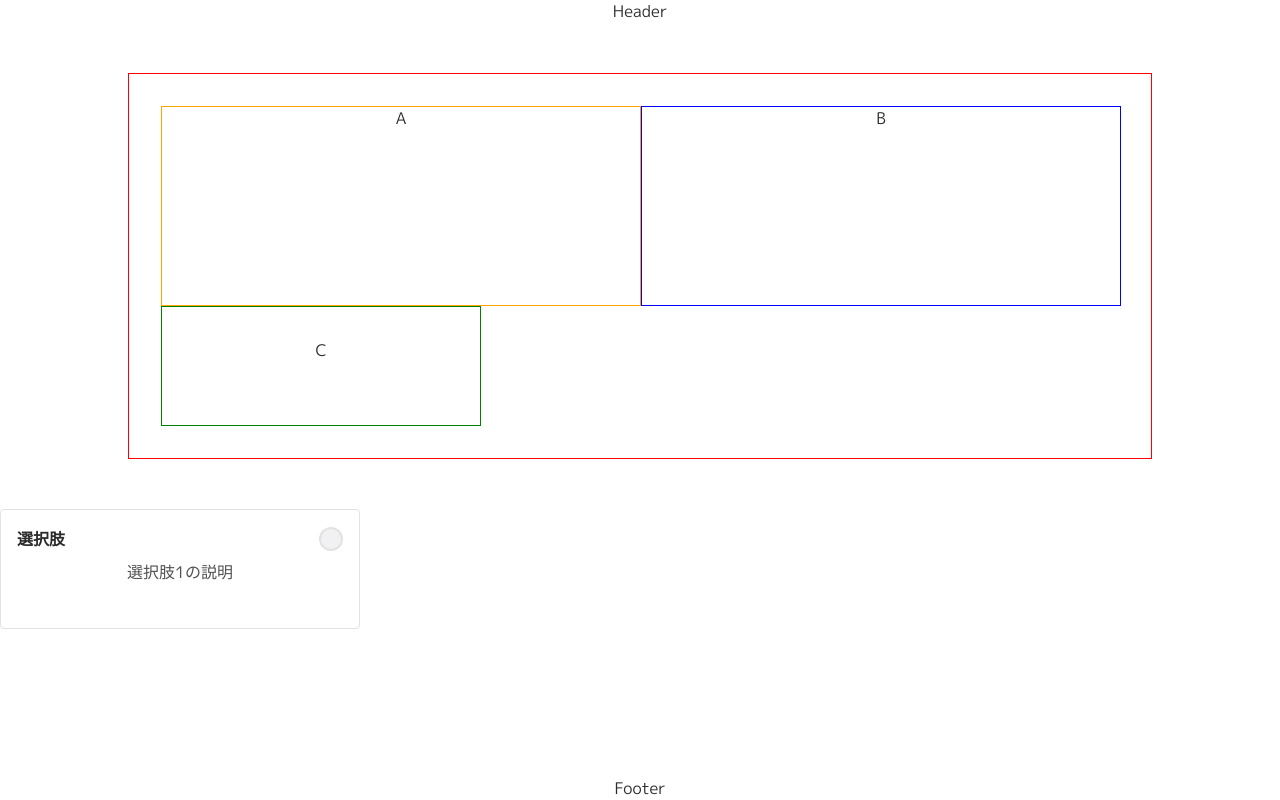
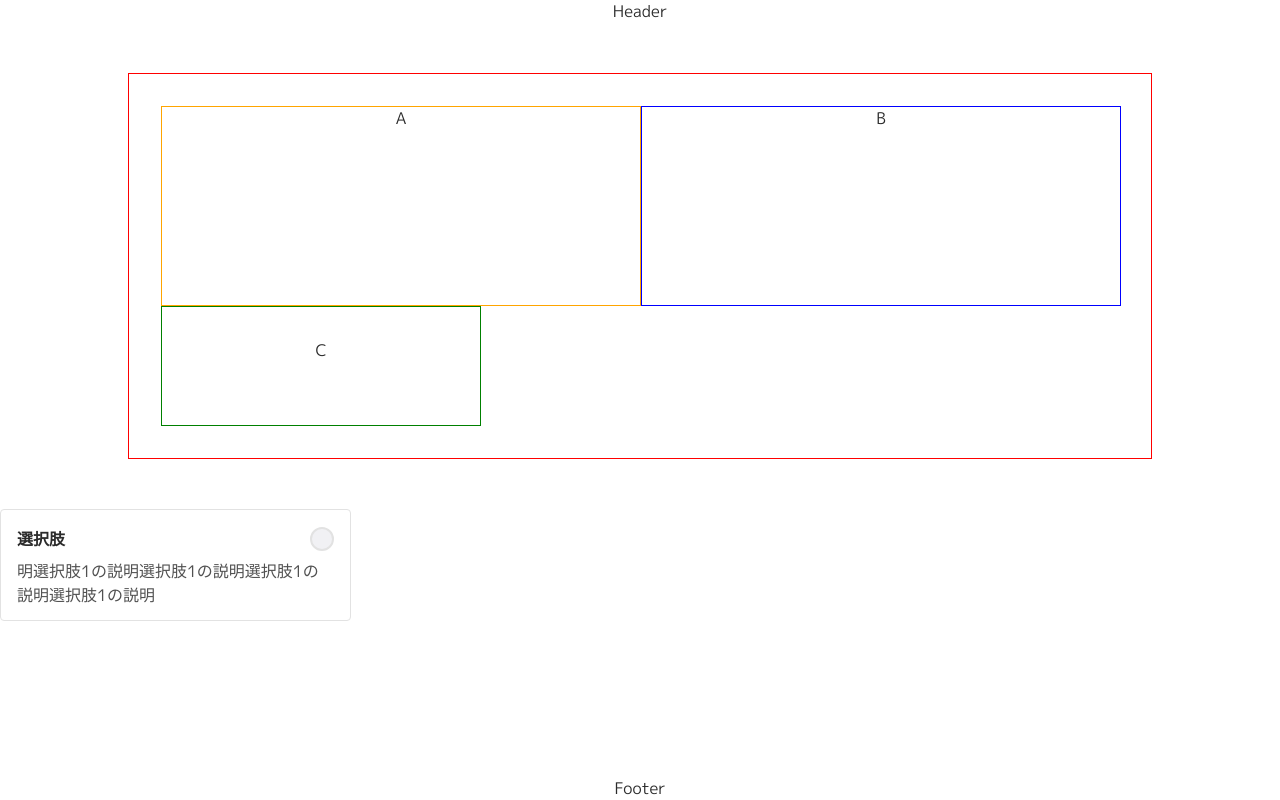
Before and after one commit to traPtitech/booQ-v3-UI, a Vue app: page /register in a window 1280 px wide. Built offline with nearby package versions, Linux system fonts and the light colour scheme.

Commit message:
RadioCardの行間などの調整

```diff
--- a/src/shared/components/RadioCard.vue
+++ b/src/shared/components/RadioCard.vue
@@ -4,7 +4,9 @@
       <div :class="$style.title">選択肢</div>
       <radio-button input-id="1" name="ok" value="a" />
     </div>
-    <div :class="$style.text">選択肢1の説明</div>
+    <div :class="$style.text">
+      明選択肢1の説明選択肢1の説明選択肢1の説明選択肢1の説明
+    </div>
   </div>
 </template>
 
@@ -25,8 +27,8 @@ props.width;
 
 <style lang="scss" module>
 .container {
-  width: 360px;
-  height: 120px;
+  width: 351px;
+  height: 112px;
   padding: 16px;
   font-size: 16px;
   border: 1px solid $color-secondary;
@@ -48,5 +50,7 @@ props.width;
 .text {
   color: $color-text-secondary;
   font-size: 16px;
+  line-height: 150%;
+  text-align: left;
 }
 </style>
```
